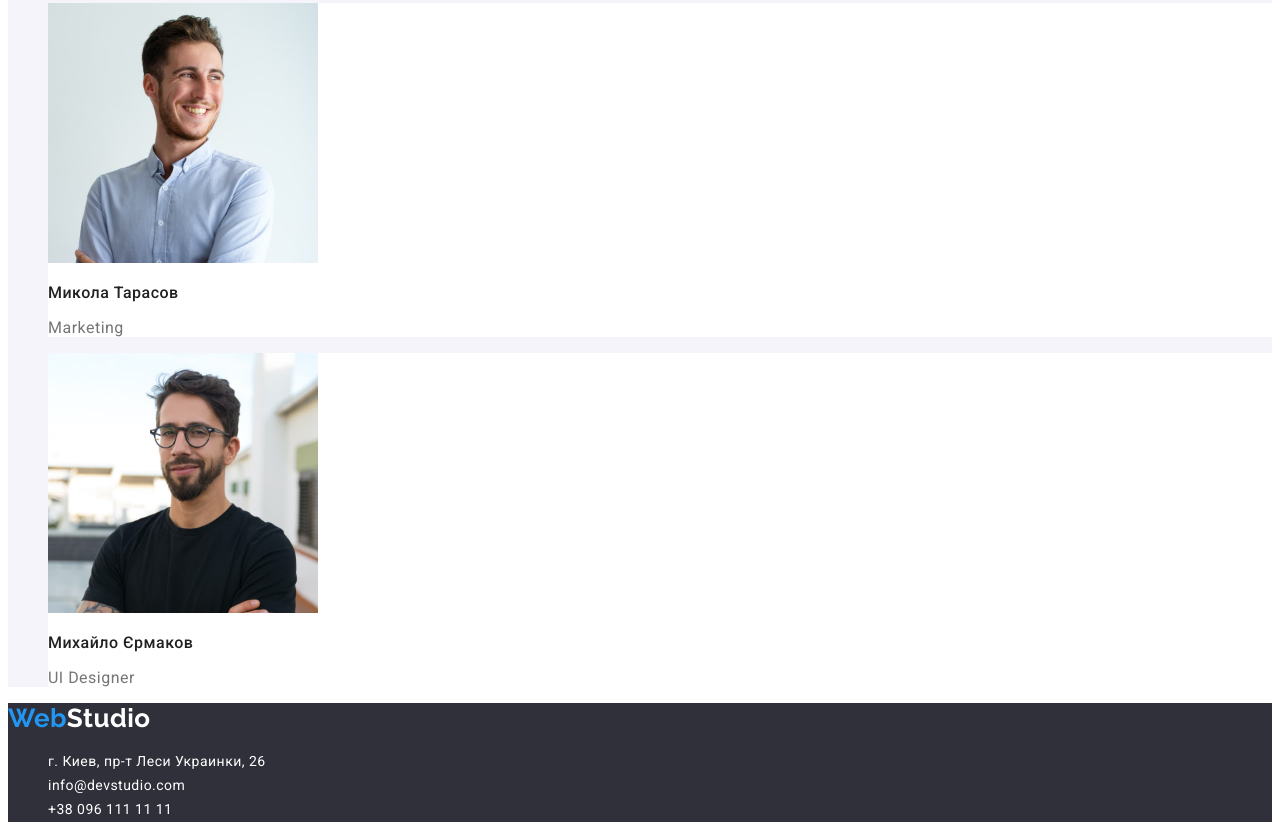
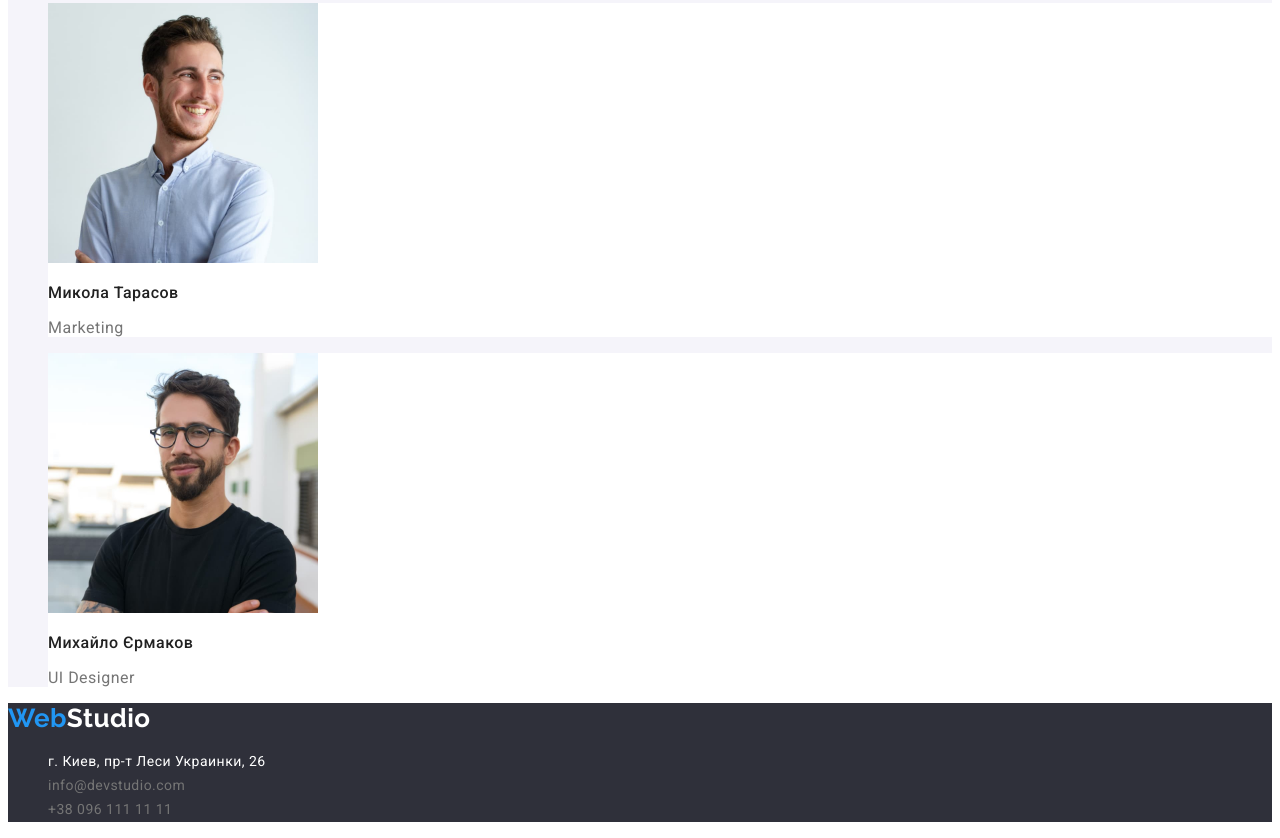
Before and after one commit to VitaCherkes/goit-markup-hw-02, a plain HTML site: page index.html in a window 1280 px wide. Shown: the part 2403-3241 px from the top of the page. Drawn offline with Linux system fonts and the light colour scheme.

Commit message:
Update styles.css
додано колір адресі

```diff
--- a/css/styles.css
+++ b/css/styles.css
@@ -15,6 +15,7 @@
 --color-text: #2F303A;
 --primary-color:#F5F4FA;
 --button-color:#188CE8;
+--color:rgba(255, 255, 255, 0.6);
 }
 
 body {
@@ -153,8 +154,8 @@ font-size: 14px;
 line-height: 1.71;
 font-style: normal;
  }
- .address .link{
-     color: var(--background);
+.link{
+     color: var(--color)
 font-weight: 400;
 font-size: 14px;
 line-height: 1.71;
```
